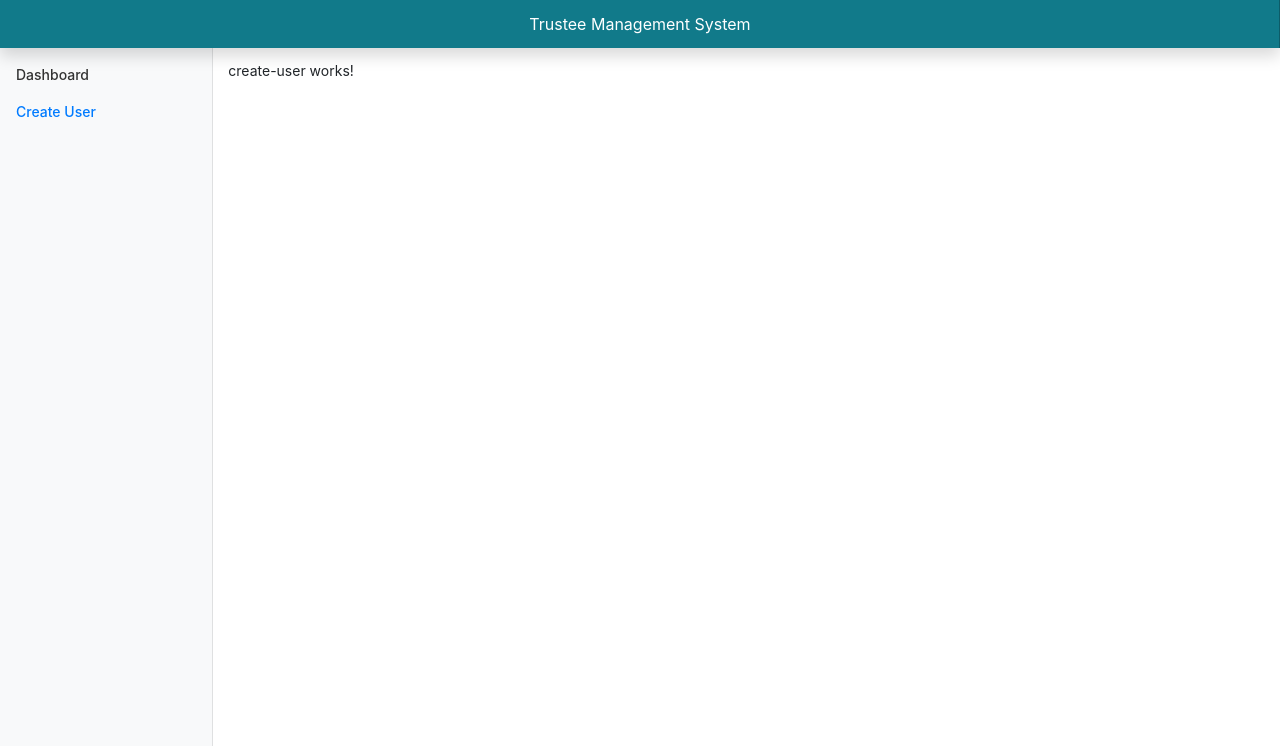
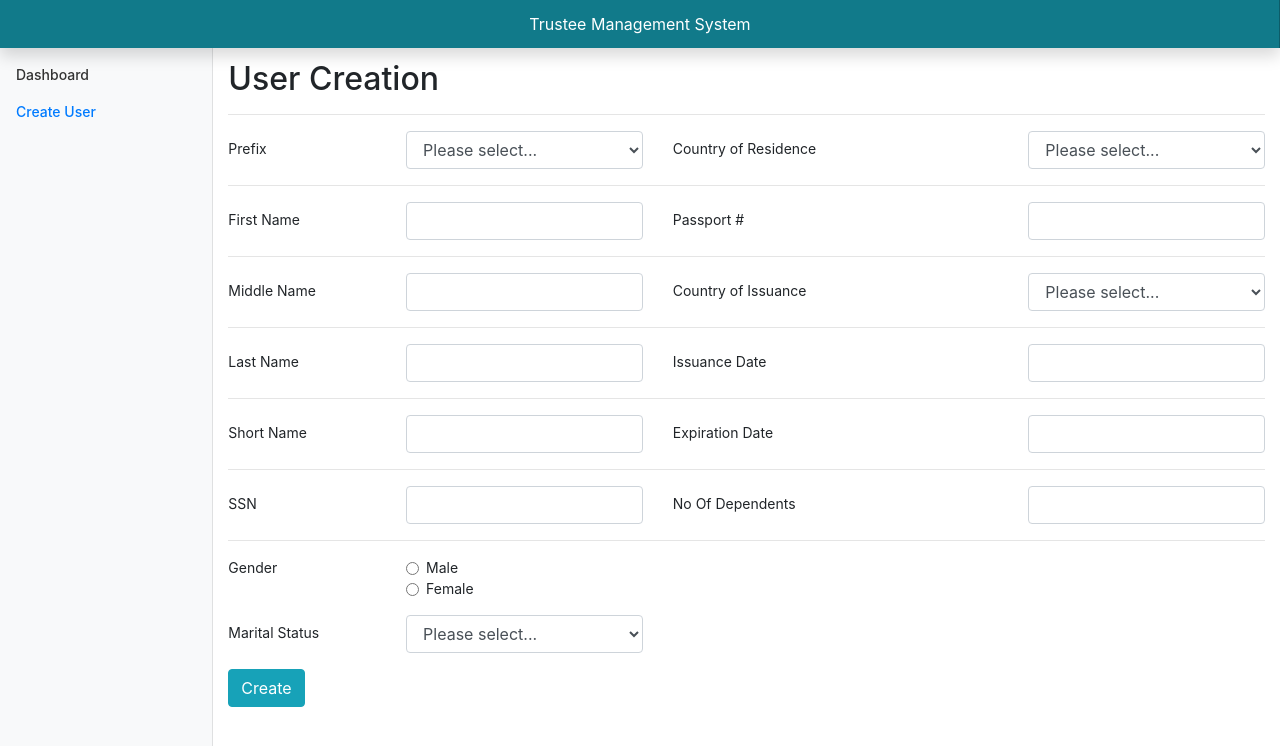
Before and after one commit to vsquared101/angular-case-study, an Angular app: page /users/new in a window 1280 px wide. Shown: the top 746 px of the page. Built offline with nearby package versions, Linux system fonts and the light colour scheme.

Commit message:
Add form for user creation using bootstrap.

```diff
--- a/src/app/create-user/create-user.component.css
+++ b/src/app/create-user/create-user.component.css
@@ -1,3 +1,3 @@
-p {
+#createUser {
     padding-top: 60px;
 }
--- a/src/app/create-user/create-user.component.html
+++ b/src/app/create-user/create-user.component.html
@@ -1,3 +1,121 @@
-<p>
-  create-user works!
-</p>
+<div id="createUser">
+    <h2>User Creation</h2>
+    <hr>
+    <form>
+      <div class="form-group row">
+        <label for="inputPrefix" class="col-sm-2 col-form-label">Prefix</label>
+        <div class="col-sm-3">
+            <select class="form-control" id="inputPrefix">
+              <option>Please select...</option>
+              <option>Mr</option>
+              <option>Ms</option>
+              <option>Mrs</option>
+            </select>
+        </div>
+        <label for="inputResidencyCountry" class="col-sm-4 col-form-label">Country of Residence</label>
+        <div class="col-sm-3">
+            <select class="form-control" id="inputResidencyCountry">
+              <option>Please select...</option>
+              <option>Australia</option>
+              <option>India</option>
+              <option>United States</option>
+            </select>
+        </div>
+      </div>
+      <hr>
+      <div class="form-group row">
+        <label for="inputFirstName" class="col-sm-2 col-form-label">First Name</label>
+        <div class="col-sm-3">
+          <input type="text" class="form-control" id="inputFirstName">
+        </div>
+        <label for="inputPassport" class="col-sm-4 col-form-label">Passport #</label>
+        <div class="col-sm-3">
+          <input type="text" class="form-control" id="inputPassport">
+        </div>
+      </div>
+      <hr>
+      <div class="form-group row">
+        <label for="inputMiddleName" class="col-sm-2 col-form-label">Middle Name</label>
+        <div class="col-sm-3">
+          <input type="text" class="form-control" id="inputMiddleName">
+        </div>
+        <label for="inputIssuanceCountry" class="col-sm-4 col-form-label">Country of Issuance</label>
+        <div class="col-sm-3">
+            <select class="form-control" id="inputIssuanceCountry">
+              <option>Please select...</option>
+              <option>Australia</option>
+              <option>India</option>
+              <option>United States</option>
+            </select>
+        </div>
+      </div>
+      <hr>
+      <div class="form-group row">
+        <label for="inputLastName" class="col-sm-2 col-form-label">Last Name</label>
+        <div class="col-sm-3">
+          <input type="text" class="form-control" id="inputLastName">
+        </div>
+        <label for="inputIssuanceDate" class="col-sm-4 col-form-label">Issuance Date</label>
+        <div class="col-sm-3">
+          <input type="text" class="form-control" id="inputIssuanceDate">
+        </div>
+      </div>
+      <hr>
+      <div class="form-group row">
+        <label for="inputShortName" class="col-sm-2 col-form-label">Short Name</label>
+        <div class="col-sm-3">
+          <input type="text" class="form-control" id="inputShortName">
+        </div>
+        <label for="inputExpirationDate" class="col-sm-4 col-form-label">Expiration Date</label>
+        <div class="col-sm-3">
+          <input type="text" class="form-control" id="inputExpirationDate">
+        </div>
+      </div>
+      <hr>
+      <div class="form-group row">
+        <label for="inputSsn" class="col-sm-2 col-form-label">SSN</label>
+        <div class="col-sm-3">
+          <input type="text" class="form-control" id="inputSsn">
+        </div>
+        <label for="inputNoOfDependents" class="col-sm-4 col-form-label">No Of Dependents</label>
+        <div class="col-sm-3">
+          <input type="text" class="form-control" id="inputNoOfDependents">
+        </div>
+      </div>
+      <hr>
+      <fieldset class="form-group">
+        <div class="row">
+          <legend class="col-form-label col-sm-2 pt-0">Gender</legend>
+          <div class="col-sm-10">
+            <div class="form-check">
+              <input class="form-check-input" type="radio" name="gridGender" id="gridMale" value="male">
+              <label class="form-check-label" for="gridMale">
+                Male
+              </label>
+            </div>
+            <div class="form-check">
+              <input class="form-check-input" type="radio" name="gridGender" id="gridFemale" value="female">
+              <label class="form-check-label" for="gridFemale">
+                Female
+              </label>
+            </div>
+          </div>
+        </div>
+      </fieldset>
+        <div class="form-group row">
+        <label for="inputMaritalStatus" class="col-sm-2 col-form-label">Marital Status</label>
+        <div class="col-sm-3">
+            <select class="form-control" id="inputMaritalStatus">
+              <option>Please select...</option>
+              <option>Married</option>
+              <option>Unmarried</option>
+            </select>
+        </div>
+      </div>
+      <div class="form-group row">
+        <div class="col-sm-2">
+          <button type="submit" class="btn btn-info" routerLink="/users/new">Create</button>
+        </div>
+      </div>
+    </form>
+</div>
```
